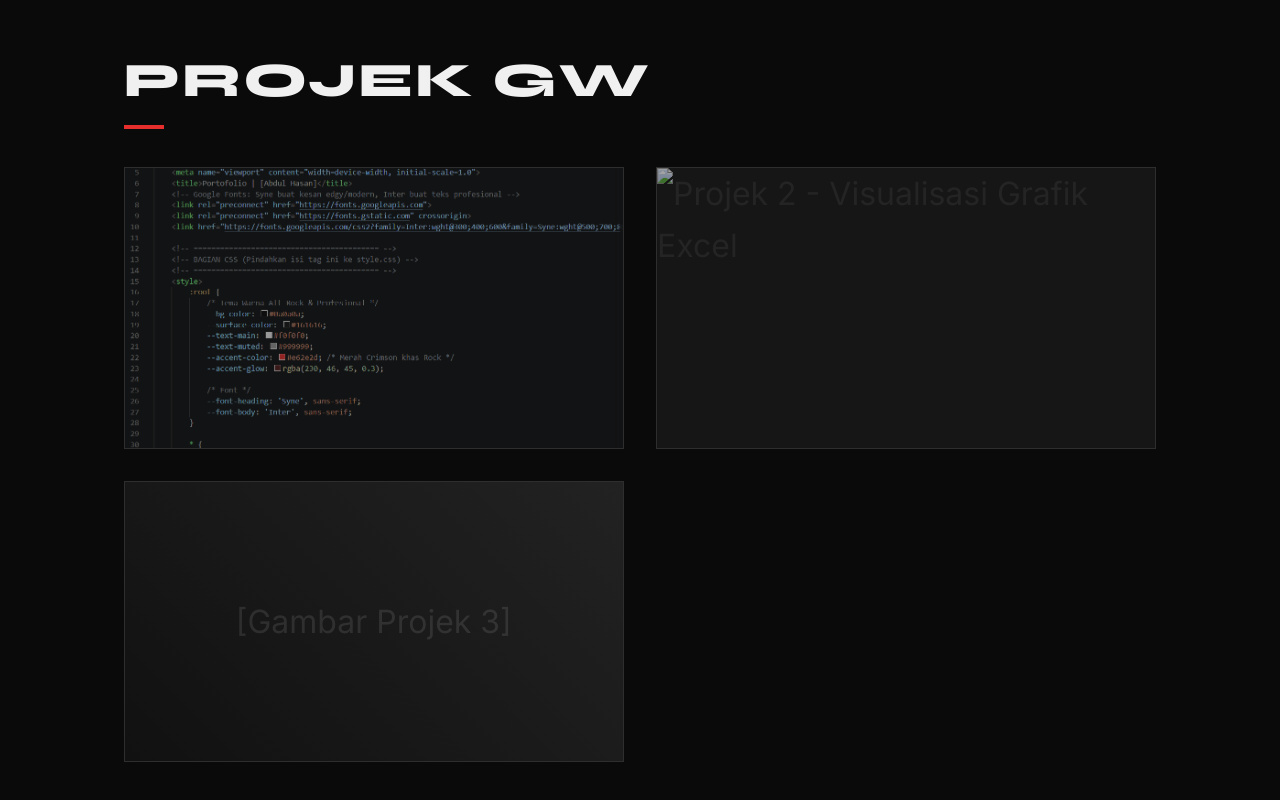
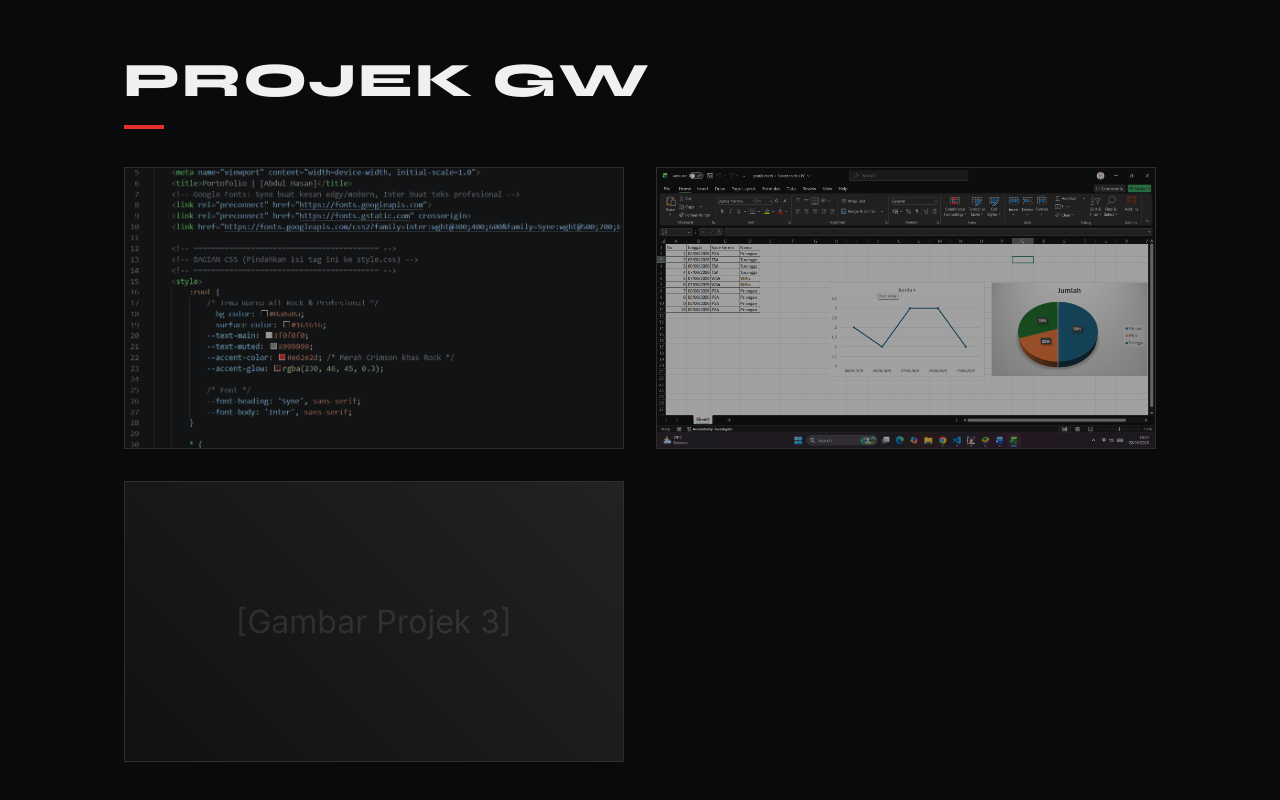
Before and after one commit to xenocirt-maker/fortofolio-abdul-hasan-as-syazali-, a plain HTML site: page index.html in a window 1280 px wide. Shown: the part 1905-2705 px from the top of the page. Drawn offline with Linux system fonts and the light colour scheme.

Commit message:
index.html

```diff
--- a/index.html
+++ b/index.html
@@ -3,7 +3,7 @@
 <head>
     <meta charset="UTF-8">
     <meta name="viewport" content="width=device-width, initial-scale=1.0">
-    <title>Portofolio | [Nama Lu]</title>
+    <title>Portofolio | [Abdul Hasan]</title>
     <!-- Google Fonts: Syne buat kesan edgy/modern, Inter buat teks profesional -->
     <link rel="preconnect" href="https://fonts.googleapis.com">
     <link rel="preconnect" href="https://fonts.gstatic.com" crossorigin>
@@ -540,7 +540,7 @@
                 <!-- Project 2 (Diperbarui dengan gambar Excel) -->
                 <div class="project-card" data-hover>
                     <div class="project-img-placeholder" style="padding: 0; background: none;">
-                        <img src="Screenshot (56).jpg" alt="Projek 2 - Visualisasi Grafik Excel" style="width: 100%; height: 100%; object-fit: cover; opacity: 0.6; transition: opacity 0.5s, transform 0.5s;">
+                        <img src="Screenshot (56).png" alt="Projek 2 - Visualisasi Grafik Excel" style="width: 100%; height: 100%; object-fit: cover; opacity: 0.6; transition: opacity 0.5s, transform 0.5s;">
                     </div>
                     <div class="project-info">
                         <h3>Visualisasi Data Kereta</h3>
```
